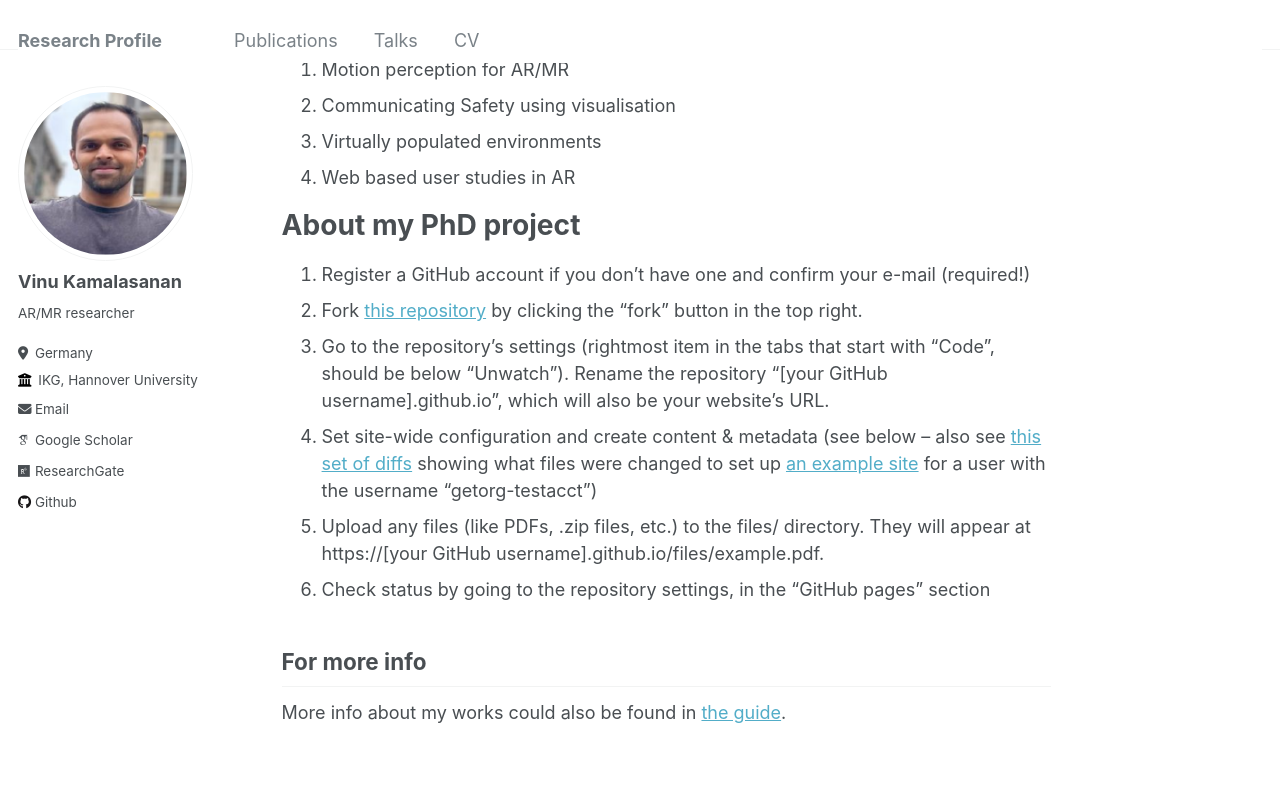
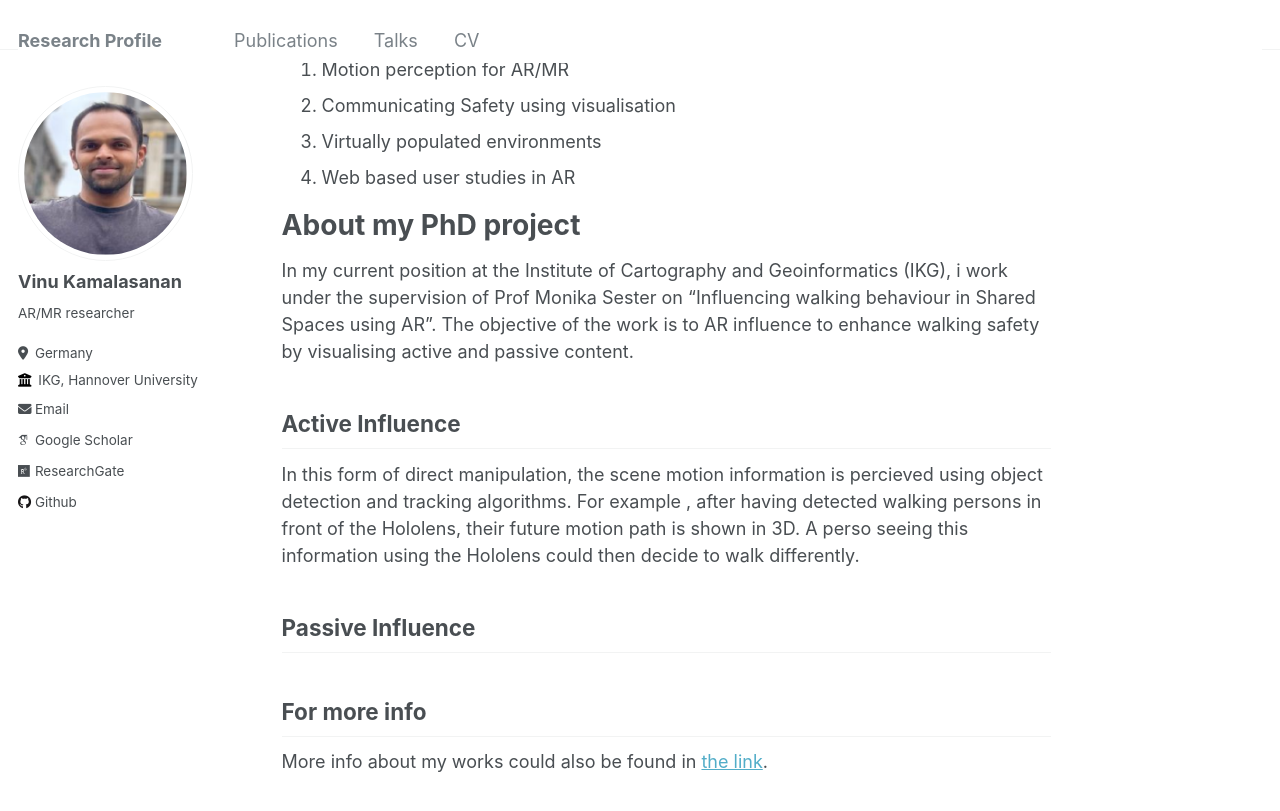
Before and after one commit to vinu-kamalasanan/vinu-kamalasanan.github.io, a Jekyll site: the page built from _pages/about.md, in a window 1280 px wide and 900 px high, scrolled down 309 px. Shown: the top 811 px of the window. Built offline with Jekyll 4.4.1, drawn with Linux system fonts in a browser that asks for light colours; some web fonts are replaced.

Commit message:
adding new files

```diff
--- a/_pages/about.md
+++ b/_pages/about.md
@@ -22,15 +22,17 @@ Research Interests:
 
 About my PhD project
 ======
-1. Register a GitHub account if you don't have one and confirm your e-mail (required!)
-1. Fork [this repository](https://github.com/academicpages/academicpages.github.io) by clicking the "fork" button in the top right.
-1. Go to the repository's settings (rightmost item in the tabs that start with "Code", should be below "Unwatch"). Rename the repository "[your GitHub username].github.io", which will also be your website's URL.
-1. Set site-wide configuration and create content & metadata (see below -- also see [this set of diffs](http://archive.is/3TPas) showing what files were changed to set up [an example site](https://getorg-testacct.github.io) for a user with the username "getorg-testacct")
-1. Upload any files (like PDFs, .zip files, etc.) to the files/ directory. They will appear at https://[your GitHub username].github.io/files/example.pdf.
-1. Check status by going to the repository settings, in the "GitHub pages" section
+In my current position at the Institute of Cartography and Geoinformatics (IKG), i work under the supervision of Prof Monika Sester on "Influencing walking behaviour in Shared Spaces using AR". The objective of the work is to AR influence to enhance walking safety by visualising active and passive content.
 
+Active Influence
+------
+In this form of direct manipulation, the scene motion information is percieved using object detection and tracking algorithms. For example , after having detected walking persons in front of the Hololens, their future motion path is shown in 3D. A perso seeing this information using the Hololens could then decide to walk differently.
+
+
+Passive Influence
+------
 
 
 For more info
 ------
-More info about my works could also be found in [the guide](https://www.ikg.uni-hannover.de/de/kamalasanan/).
+More info about my works could also be found in [the link](https://www.ikg.uni-hannover.de/de/kamalasanan/).
```
